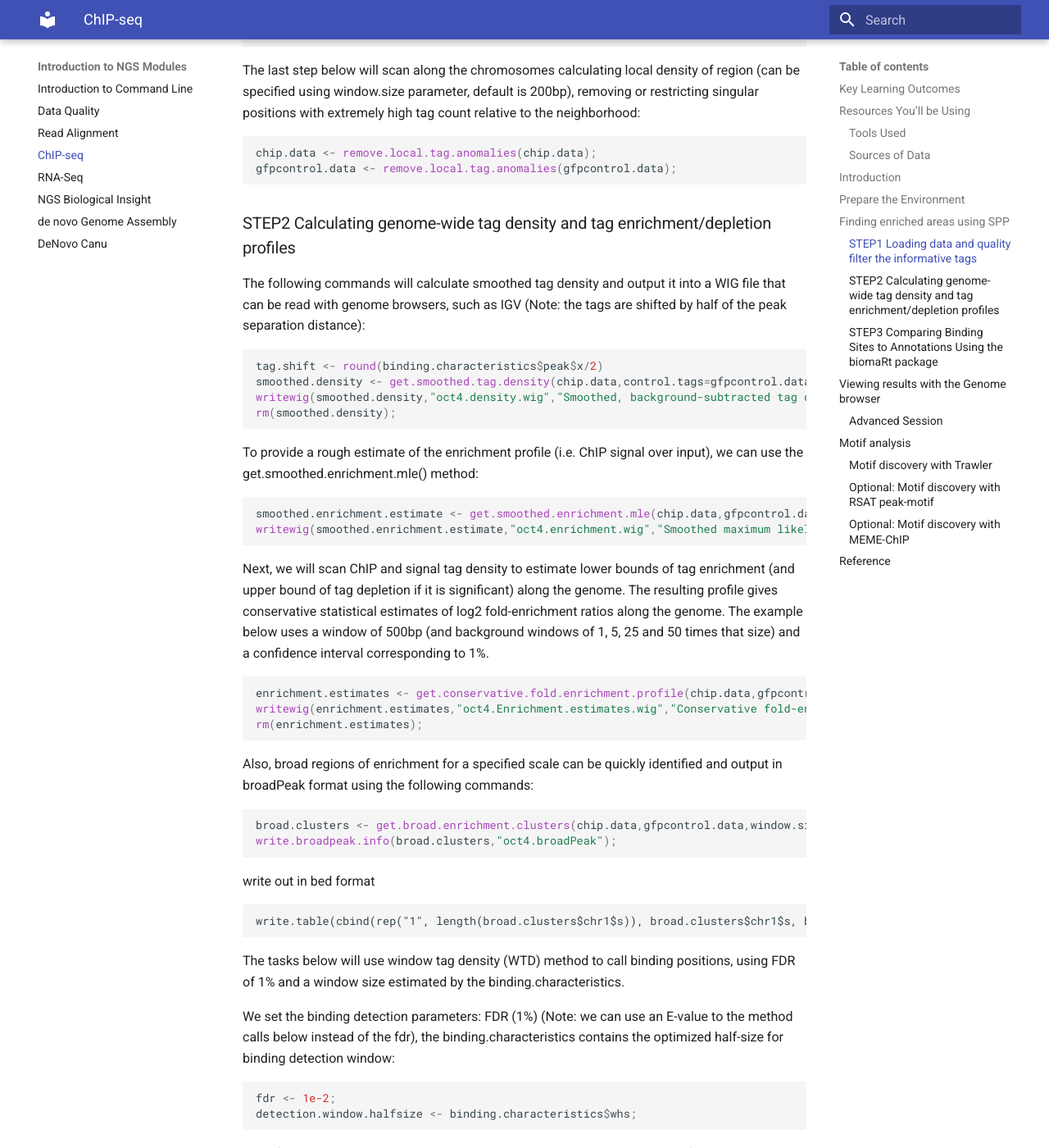
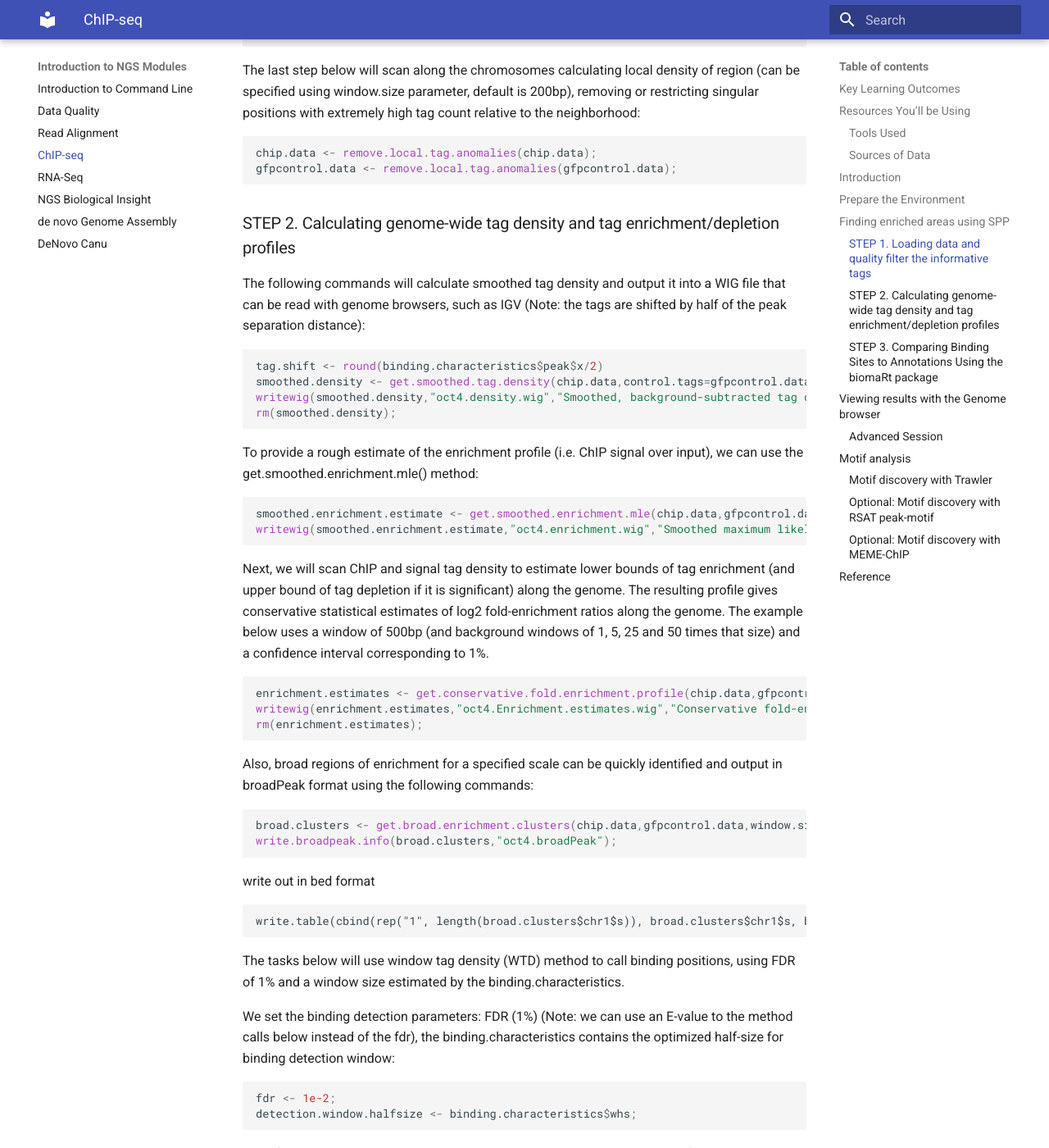
Before and after one commit to tsonika/intro-ngs-manuals, an MkDocs documentation site: the page built from docs/modules/btp-module-chip-seq/chip-seq.md, in a window 1280 px wide and 1400 px high, scrolled down 3969 px. Shown: the whole window at 82% size. Built offline with MkDocs 1.6.1 and Material for MkDocs 9.7.7, drawn with Linux system fonts in a browser that asks for light colours; old or Windows-style settings are respelled for this version of MkDocs; some of the changed text lies outside the part shown.

Commit message:
minor changes

```diff
--- a/docs/modules/btp-module-chip-seq/chip-seq.md
+++ b/docs/modules/btp-module-chip-seq/chip-seq.md
@@ -133,7 +133,7 @@ and BAM format (Note: because BAM standard doesn’t specify a flag for a
 uniquely-mapped read, the aligner has to generate a BAM file that would
 contain only unique reads.)
 
-### STEP1 Loading data and quality filter the informative tags
+### STEP 1. Loading data and quality filter the informative tags
 
 First load Oct4 and gfp bam files. Here GFP are the control or input
 samples, these are usually mock IP DNA where you do not expect to see
@@ -193,7 +193,7 @@ high tag count relative to the neighborhood:
     chip.data <- remove.local.tag.anomalies(chip.data);
     gfpcontrol.data <- remove.local.tag.anomalies(gfpcontrol.data);
 
-### STEP2 Calculating genome-wide tag density and tag enrichment/depletion profiles
+### STEP 2. Calculating genome-wide tag density and tag enrichment/depletion profiles
 
 The following commands will calculate smoothed tag density and output it
 into a WIG file that can be read with genome browsers, such as IGV
@@ -252,7 +252,7 @@ BED format:
     bp.short <- add.broad.peak.regions(chip.data,gfpcontrol.data,bp,window.size=500,z.thr=3);
     write.table(na.omit(data.frame(cbind(rep("1", length(bp.short$npl$chr1$rs)), bp.short$npl$chr1$rs, bp.short$npl$chr1$re))), file = paste0("oct4","_enrich_narrow_chr1.bed"),quote = FALSE, row.names = FALSE, col.names = FALSE, sep = "\t");
 
-### STEP3 Comparing Binding Sites to Annotations Using the biomaRt package
+### STEP 3. Comparing Binding Sites to Annotations Using the biomaRt package
 
 In order to biologically interpret the results of ChIP-seq experiments,
 it is usually recommended to look at the genes and other annotated
```
